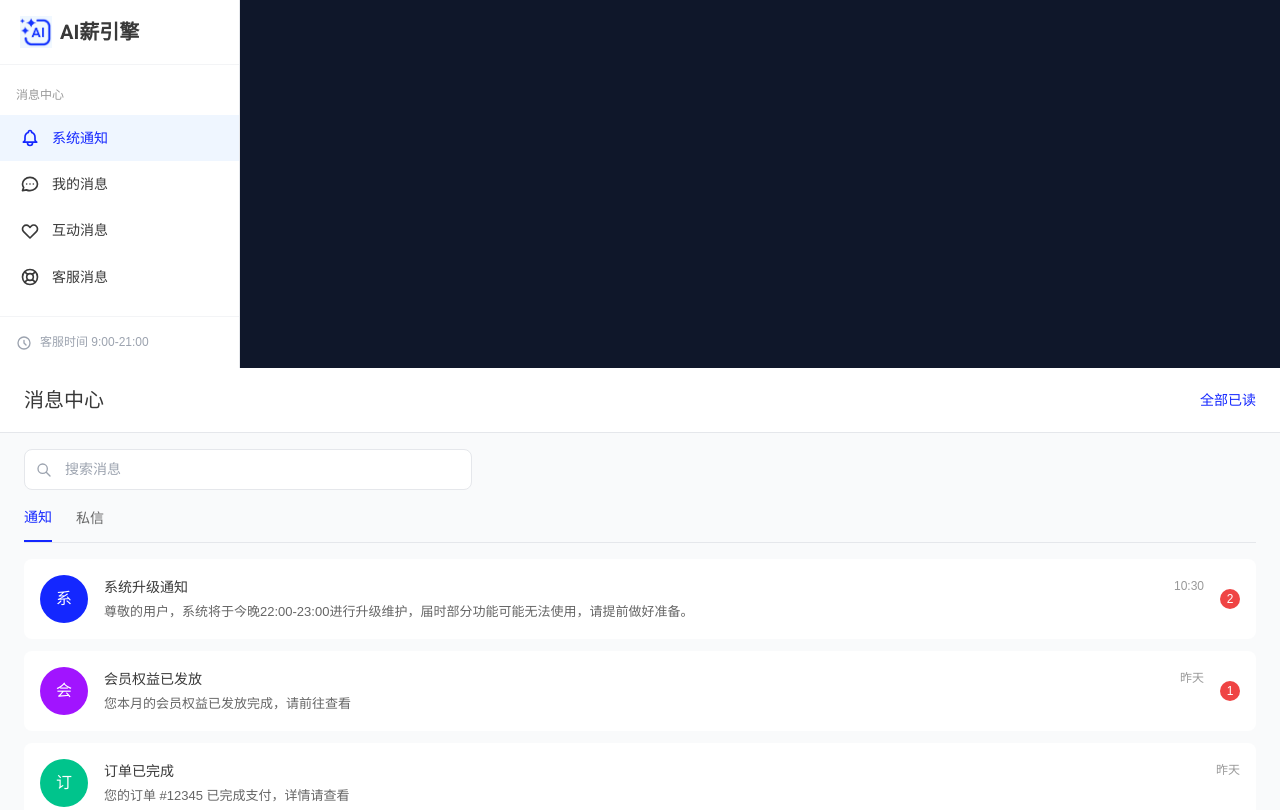
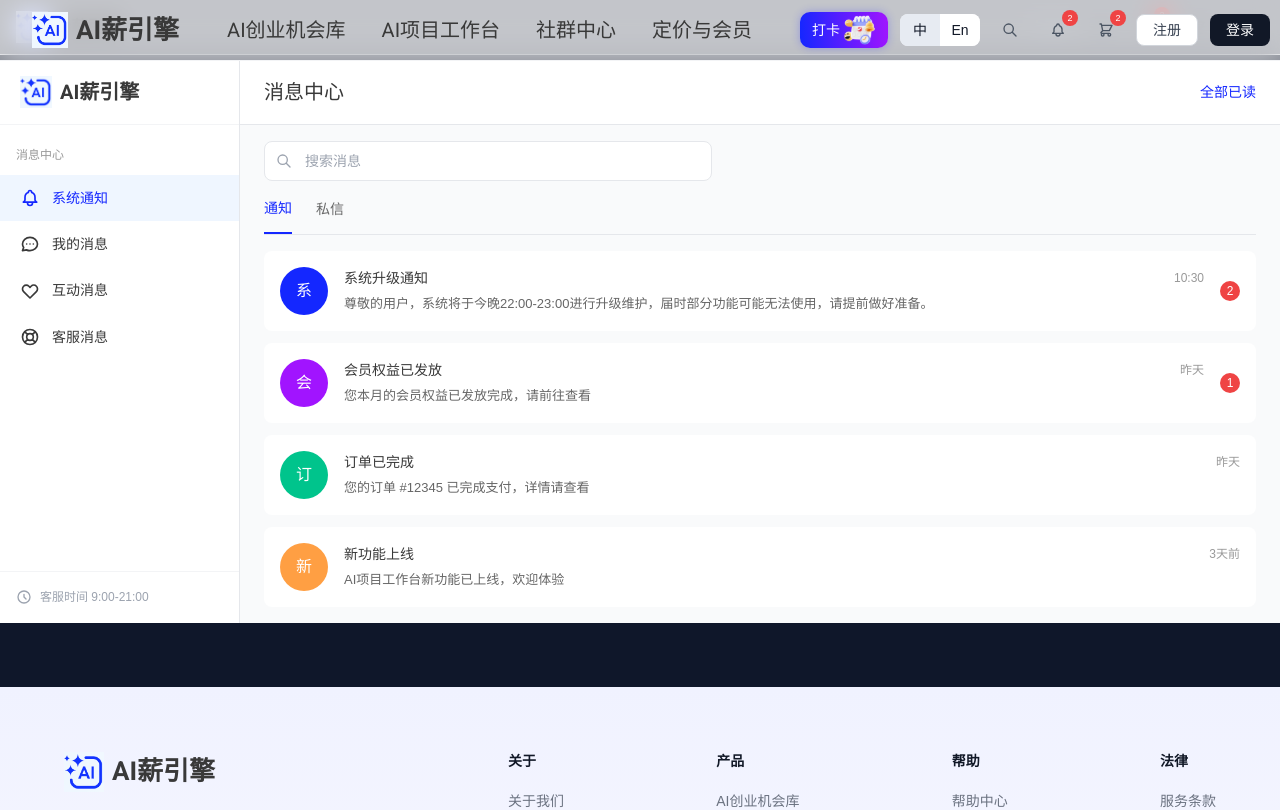
Before and after one commit to pikecode/aisalaryengine, a Vue app: page /messages in a window 1280 px wide. Shown: the top 810 px of the page. Built offline with nearby package versions, Linux system fonts and the light colour scheme.

Commit message:
fix(messages): PC端消息页面添加头部和尾部

```diff
--- a/src/views/messages/MessagesViewPC.vue
+++ b/src/views/messages/MessagesViewPC.vue
@@ -1,5 +1,7 @@
 <template>
-  <div class="h-screen flex">
+  <div class="min-h-screen flex flex-col">
+    <AppHeader />
+    <div class="flex-1 flex pt-[60px] pb-16">
       <!-- Left Sidebar -->
       <div class="w-[240px] bg-white border-r border-gray-200 flex flex-col">
         <!-- Logo -->
@@ -109,10 +111,14 @@
         </div>
       </div>
     </div>
+    <AppFooter />
+  </div>
 </template>
 
 <script setup lang="ts">
 import { ref, h } from 'vue'
+import AppHeader from '@/components/common/AppHeader.vue'
+import AppFooter from '@/components/common/AppFooter.vue'
 
 // Icons as functional components
 const SystemIcon = () => h('svg', { fill: 'none', stroke: 'currentColor', viewBox: '0 0 24 24' }, [
```
Lines whose indentation alone changed are shown as unchanged.
